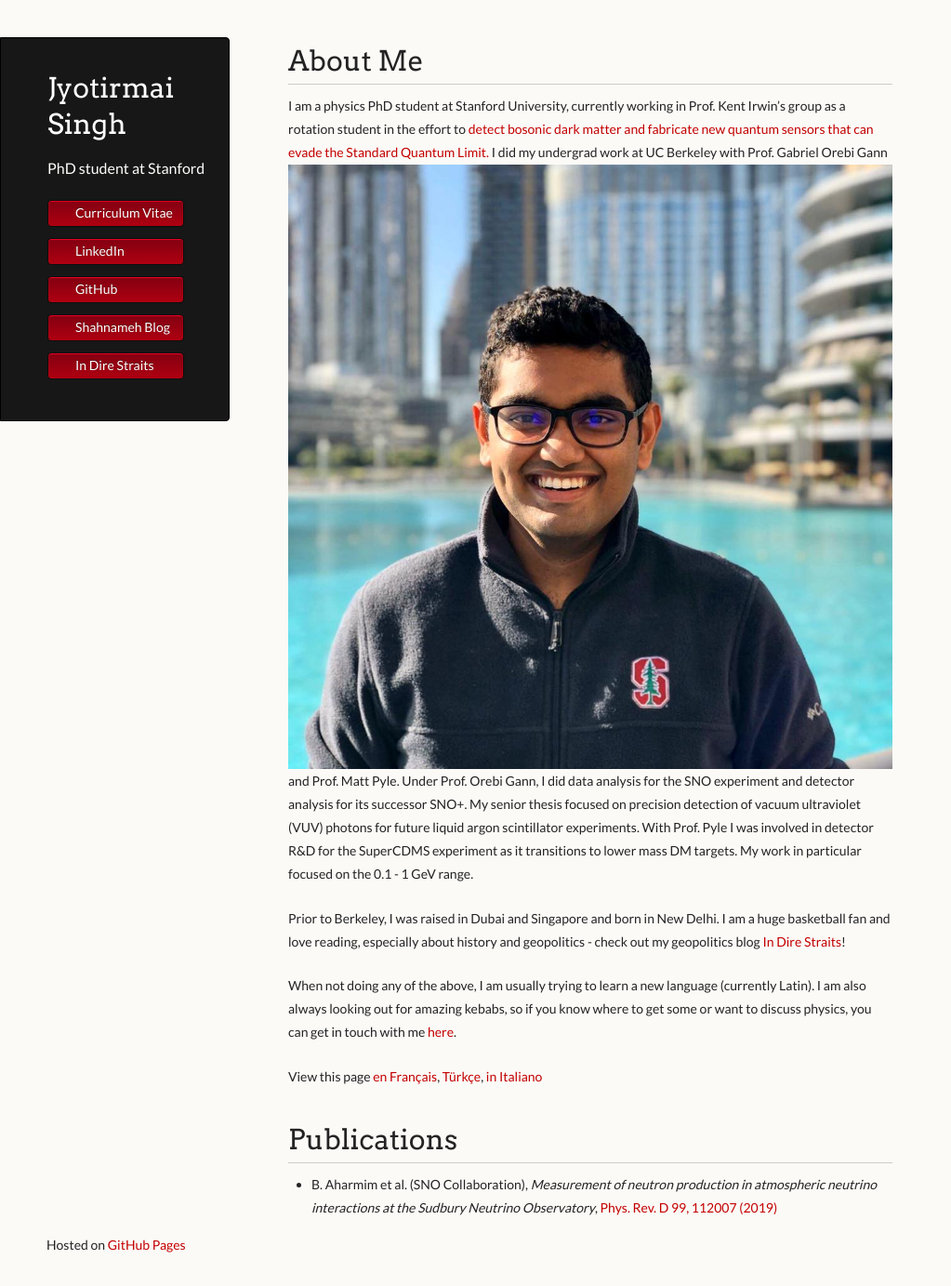
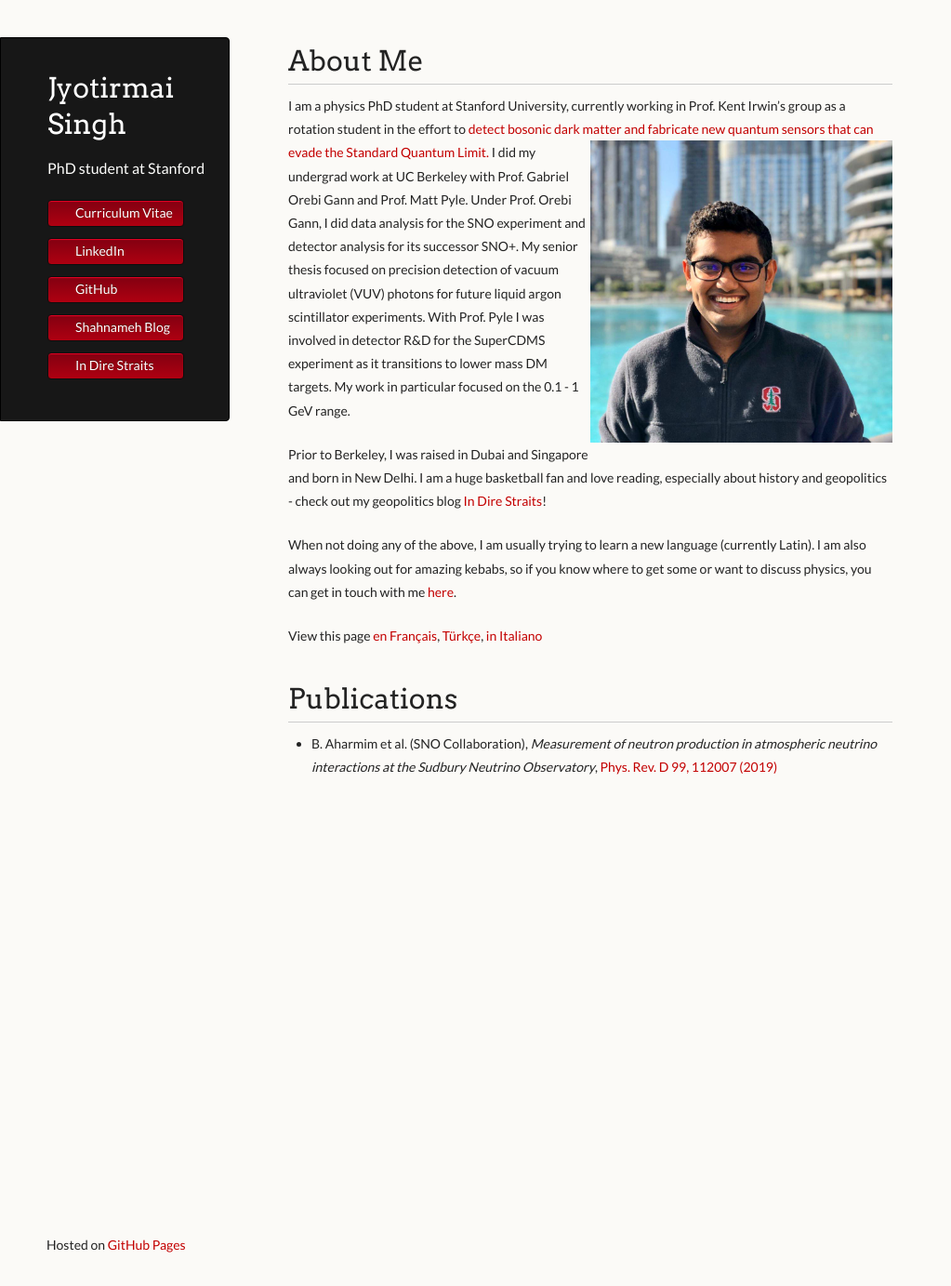
Before and after one commit to joe-singh/joe-singh.github.io, a Jekyll site: the page built from index.md, in a window 1280 px wide and 1383 px high. Shown: the whole window at 93% size, without its empty margins (0-1023 px from the left). Built offline with Jekyll 4.4.1, drawn with Linux system fonts in a browser that asks for light colours.

Commit message:
restore picture

```diff
--- a/index.md
+++ b/index.md
@@ -16,7 +16,7 @@ There should be whitespace between paragraphs. We recommend including a README,
 <!--<img style="position:absolute; LEFT:78% " width="205" height="308" src="./goodpic.jpg"> -->
 I am a physics PhD student at Stanford University,
 currently working in Prof. Kent Irwin's group as a rotation student in the effort to [detect bosonic dark matter and fabricate new quantum sensors that can
-evade the Standard Quantum Limit.](https://irwinlab.sites.stanford.edu/) <img align="right" src="./dp.jpg">
+evade the Standard Quantum Limit.](https://irwinlab.sites.stanford.edu/) <img align="right" src="./dp.jpg" style="max-width:50%;">
 I did my undergrad work at UC Berkeley with Prof. Gabriel Orebi Gann and Prof. Matt Pyle. Under Prof. Orebi Gann, I did data analysis for the SNO
 experiment and detector analysis for its successor SNO+. My senior thesis focused on precision detection of vacuum ultraviolet (VUV) photons for
 future liquid argon scintillator experiments. With Prof. Pyle I was involved in detector R&D for the SuperCDMS experiment as it transitions to
```
